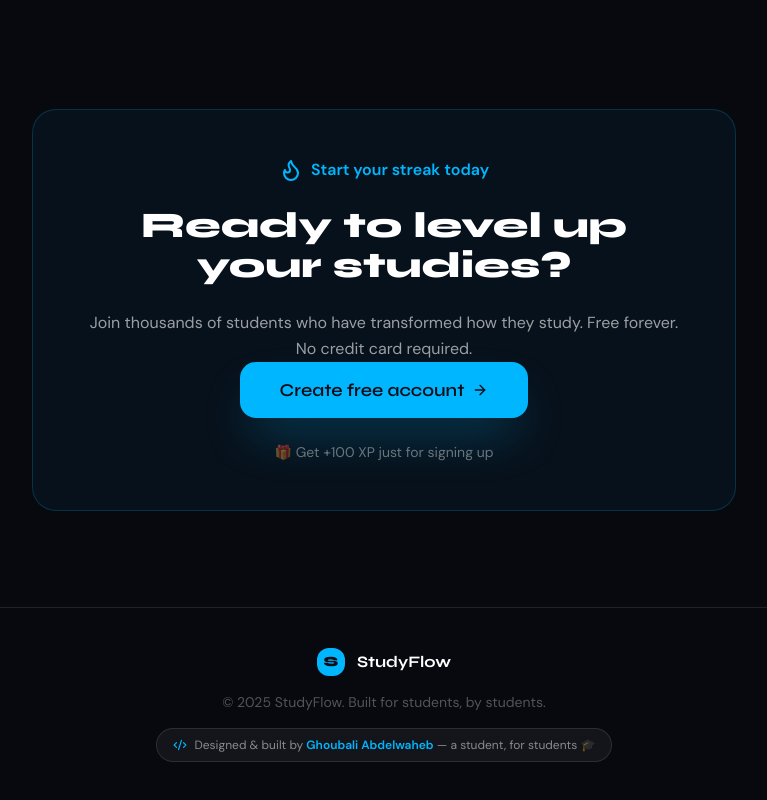
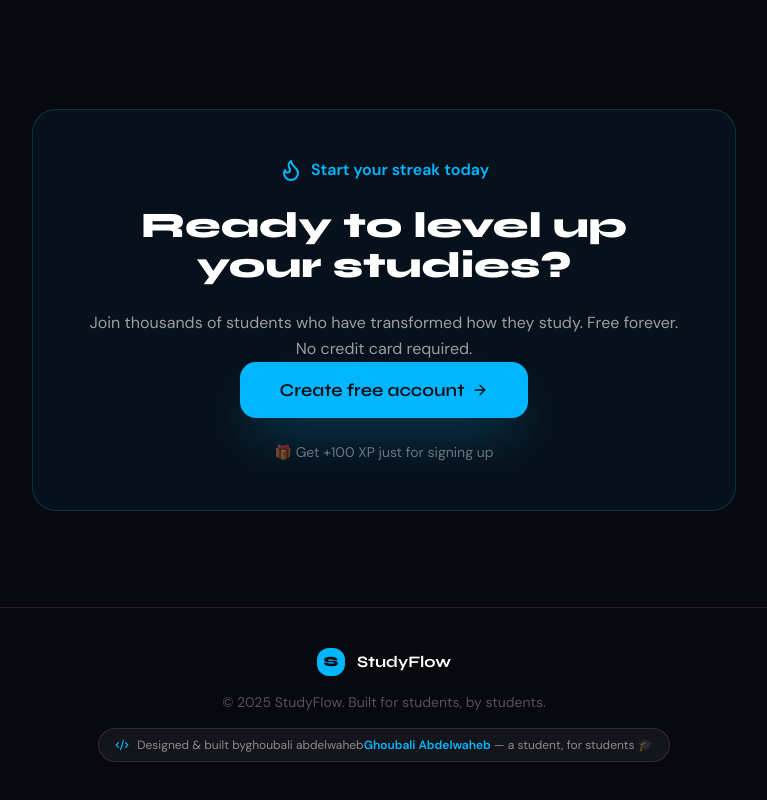
Before and after one commit to WHY8T/studyapp, a Next.js app: page / in a window 1280 px wide. Shown: the part 1720-2520 px from the top of the page, without its empty margins (256-1023 px from the left). Built offline with nearby package versions, Linux system fonts and the light colour scheme.

Commit message:
feat: set developer badge for wahebb profile

```diff
--- a/app/(dashboard)/profile/page.tsx
+++ b/app/(dashboard)/profile/page.tsx
@@ -40,7 +40,7 @@ import { format, subDays } from "date-fns";
 
 // ── Developer badge – shown on avatar corner for the app creator ──────────────
 // Replace this with your own Supabase user ID to show the badge only on your profile
-const DEVELOPER_ID = "wahebb";
+const DEVELOPER_ID = "2a9cccae-7e48-4db1-a696-2cbd44104fda";
 
 function DevBadge() {
   return (
--- a/app/page.tsx
+++ b/app/page.tsx
@@ -223,7 +223,7 @@ export default function LandingPage() {
         <div className="inline-flex items-center gap-2 px-4 py-2 rounded-full border border-white/10 bg-white/5">
           <Code2 className="w-3.5 h-3.5 text-lime" />
           <span className="text-white/50 text-xs">
-            Designed & built by{" "}
+            Designed & built by{"ghoubali abdelwaheb"}
             <span className="text-lime font-semibold">Ghoubali Abdelwaheb</span>
             {" "}— a student, for students 🎓
           </span>
```
